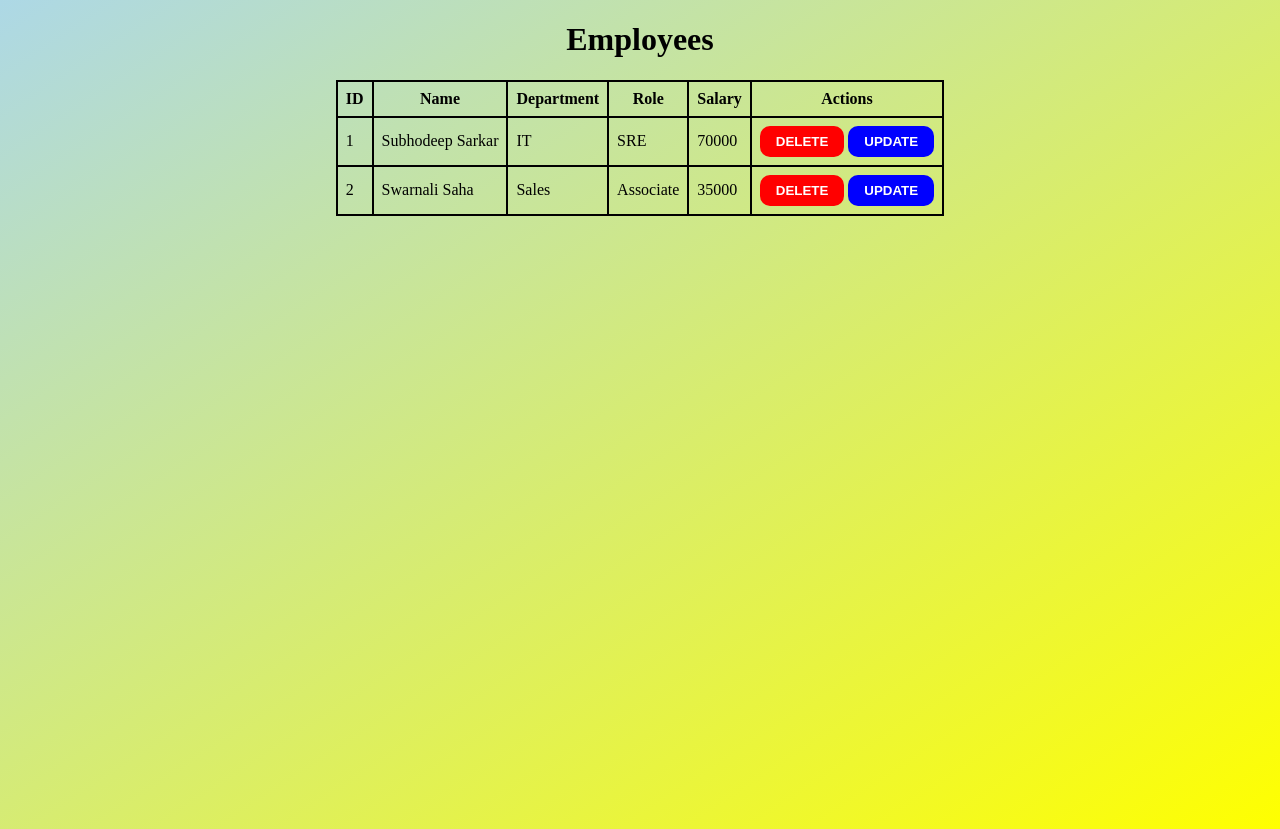
After one commit to H4CK3RD33P/Employee-Management-CRUD-Flask, a Flask app: page /employees in a window 1280 px wide. The commit adds this page. Run offline with Flask 3, Linux system fonts and the light colour scheme.

Commit message:
Added page to view all employees
All employee records can be viewed in tabular form
Can be navigated via home page or by directly going to /employees route

```diff
--- a/app.py
+++ b/app.py
@@ -37,5 +37,10 @@ def submit():
     except Exception as e:
         return str(e)
 
+@app.route('/employees')
+def employees():
+    employees = Employee.query.all()
+    return render_template('employees.html', employees=employees)
+
 if __name__=='__main__':
     app.run(debug=True,port=10000)
--- /dev/null
+++ b/static/css/employees.css
@@ -0,0 +1,54 @@
+body {
+    /* Change background gradient colors */
+    background: linear-gradient(to bottom right, lightblue, yellow);
+    /* Make sure the background covers the entire page */
+    min-height: 100vh;
+}
+
+table {
+    /* Add 2px border and center table */
+    border: 2px solid black;
+    border-collapse: collapse;
+    margin: 0 auto;
+}
+
+th,
+td {
+    /* Add 2px border to table cells */
+    border: 2px solid black;
+    padding: 8px;
+}
+
+h1 {
+    /* Center h1 */
+    text-align: center;
+}
+
+.delete-button {
+    /* Style DELETE button */
+    background-color: red;
+    color: white;
+    font-weight: bolder;
+    border: none;
+    border-radius: 10px;
+    padding: 8px 16px;
+    cursor: pointer;
+}
+
+.update-button {
+    /* Style UPDATE button */
+    background-color: blue;
+    color: white;
+    font-weight: bolder;
+    border: none;
+    border-radius: 10px;
+    padding: 8px 16px;
+    cursor: pointer;
+}
+
+.delete-button:hover,
+.update-button:hover {
+    /* Add hover effect to buttons */
+    opacity: 0.5;
+    transition: 1s;
+}
--- /dev/null
+++ b/templates/employees.html
@@ -0,0 +1,31 @@
+{% extends 'base.html' %}
+{% block head %}
+<title>Employees</title>
+<link rel="stylesheet" href="{{ url_for('static',filename='css/employees.css') }}">
+{% endblock %}
+{% block body %}
+<h1>Employees</h1>
+<table>
+    <tr>
+        <th>ID</th>
+        <th>Name</th>
+        <th>Department</th>
+        <th>Role</th>
+        <th>Salary</th>
+        <th>Actions</th>
+    </tr>
+    {% for employee in employees %}
+    <tr>
+        <td>{{ employee.id }}</td>
+        <td>{{ employee.name }}</td>
+        <td>{{ employee.department }}</td>
+        <td>{{ employee.role }}</td>
+        <td>{{ employee.salary }}</td>
+        <td>
+            <button class="delete-button">DELETE</button>
+            <button class="update-button">UPDATE</button>
+        </td>
+    </tr>
+    {% endfor %}
+</table>
+{% endblock%}
--- a/templates/home.html
+++ b/templates/home.html
@@ -26,7 +26,7 @@
 <!-- Add h3 element for error message -->
 <h3 id="error-message"></h3>
 
-<a href="#">View all employees</a>
+<a href="{{ url_for('employees') }}">View all employees</a>
 
 <script src="{{ url_for('static',filename='js/validate.js') }}"></script>
 {% endblock%}
```
Also changed, not shown: instance/employee.db.
